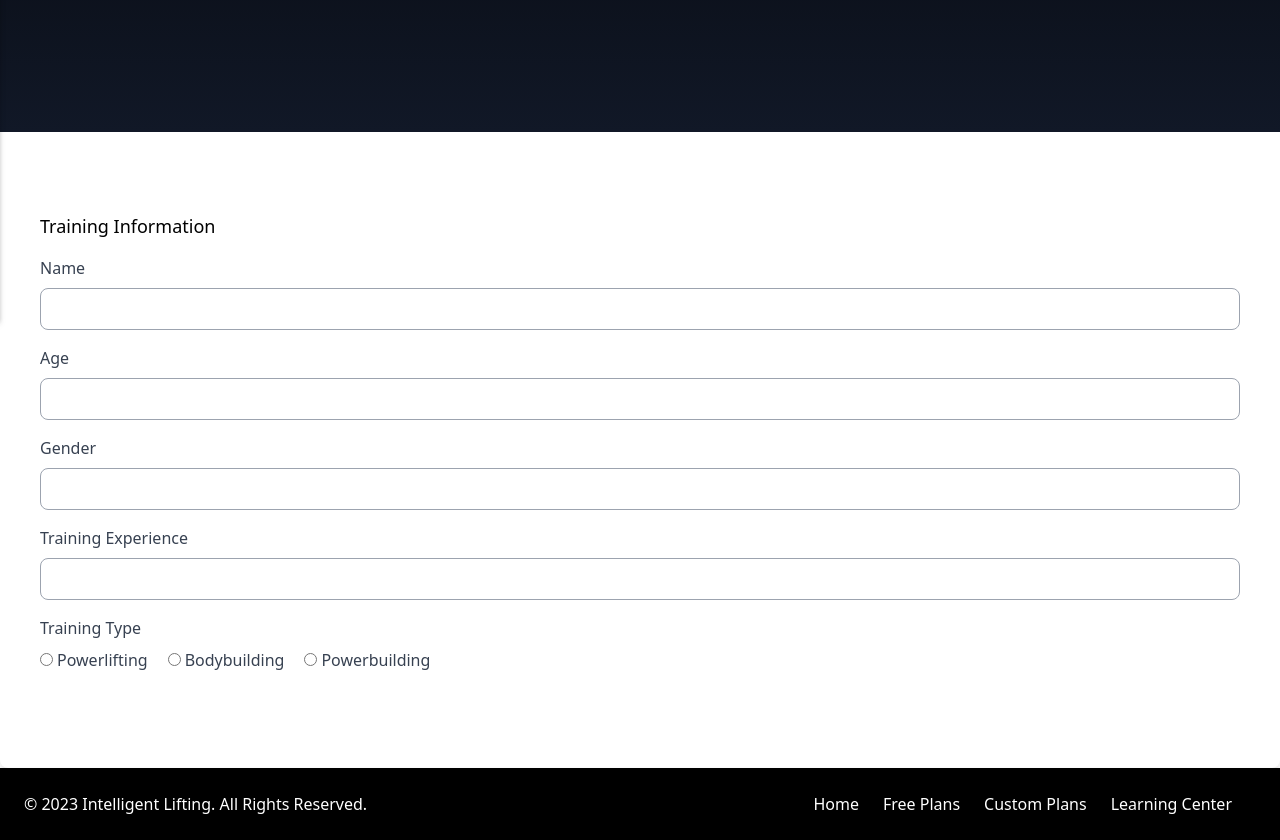
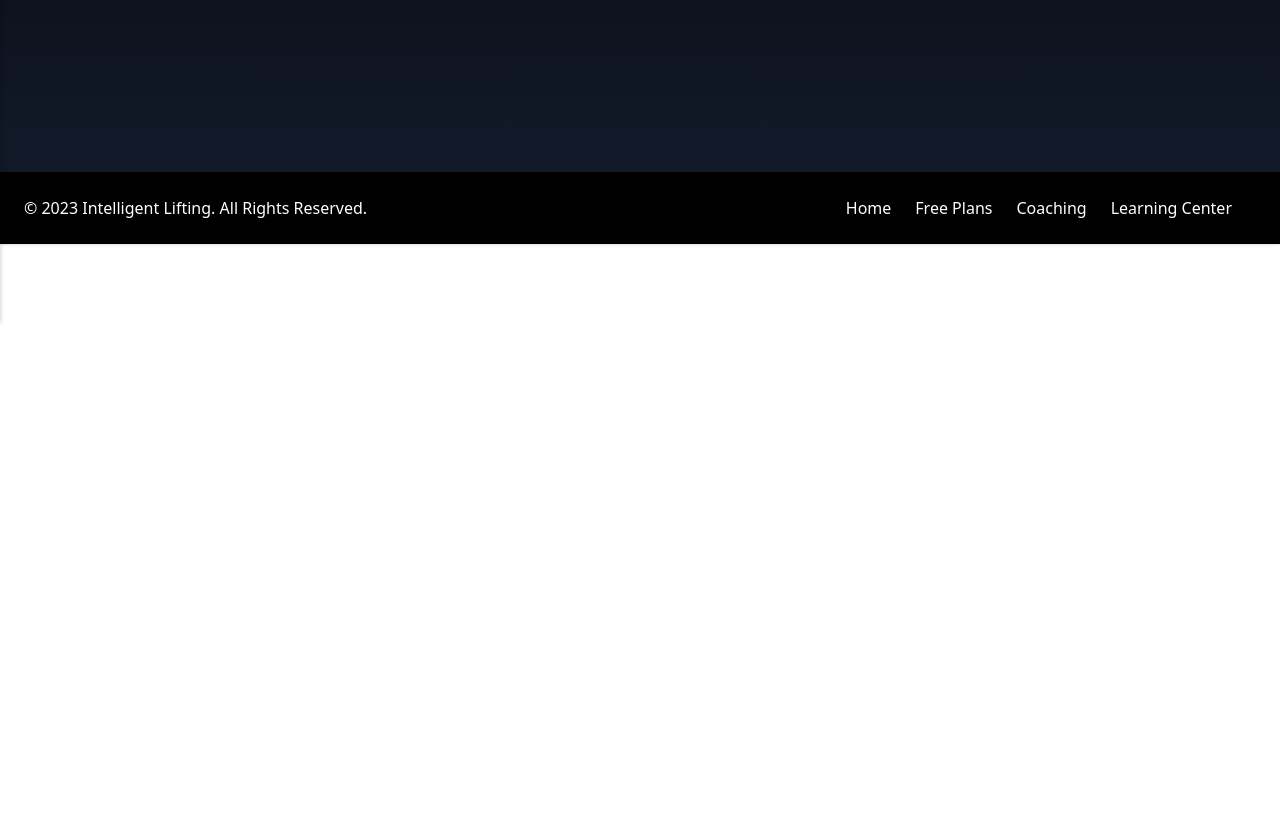
Before and after one commit to jburanpuri/IntelligentLifting, a Next.js app: page /custom in a window 1280 px wide. Shown: the part 480-1320 px from the top of the page. After the commit the page ends 800 px from the top, so only its background shows below. Built offline with nearby package versions, Linux system fonts and the light colour scheme.

Commit message:
added pricing table

```diff
--- a/components/FooterComponent/footer.js
+++ b/components/FooterComponent/footer.js
@@ -15,7 +15,7 @@ export default function Footer() {
             <Link href="/plans" class="mr-4 hover:underline md:mr-6 ">Free Plans</Link>
         </li>
         <li>
-            <Link href="/custom" class="mr-4 hover:underline md:mr-6 ">Custom Plans</Link>
+            <Link href="/custom" class="mr-4 hover:underline md:mr-6 ">Coaching</Link>
         </li>
         <li>
             <Link href="/learningcenter" class="mr-4 hover:underline md:mr-6 ">Learning Center</Link>
--- a/components/NavbarComponent/navbar.js
+++ b/components/NavbarComponent/navbar.js
@@ -15,7 +15,7 @@ function MobileNav({open, setOpen}) {
                 Plans
             </Link>
             <Link className="text-3xl font-normal my-4" href="/custom" onClick={() => setTimeout(() => {setOpen(!open)}, 100)}>
-                Custom Plans
+                Coaching
             </Link>
             <Link className="text-3xl font-normal my-4" href="/learningcenter" onClick={() => setTimeout(() => {setOpen(!open)}, 100)}>
                 Learning Center
@@ -52,7 +52,7 @@ export default function Navbar() {
                         Free Plans
                     </Link>
                     <Link href="/custom" className="px-4 py:4 text-xl font-semibold text-primary">
-                        Custom Plans
+                        Coaching
                     </Link>
                     <Link href="/learningcenter" className="px-4 py:4 text-xl font-semibold text-primary">
                         Learning Center
--- a/pages/custom.js
+++ b/pages/custom.js
@@ -1,165 +1,19 @@
 import React, { useState } from 'react';
 
-const FormComponent = () => {
-  const [selectedOptions, setSelectedOptions] = useState([]);
-  const [name, setName] = useState('');
-  const [age, setAge] = useState('');
-  const [gender, setGender] = useState('');
-  const [trainingExperience, setTrainingExperience] = useState('');
-  const [trainingType, setTrainingType] = useState('');
-
-
-  const handleTrainingTypeChange = (event) => {
-    setTrainingType(event.target.value);
-  };
-
-  const handleOptionChange = (e) => {
-    const { value } = e.target;
-    if (selectedOptions.includes(value)) {
-      setSelectedOptions(selectedOptions.filter((option) => option !== value));
-    } else if (selectedOptions.length < 2) {
-      setSelectedOptions([...selectedOptions, value]);
-    }
-  };
-
-  const handleSubmit = (e) => {
-    e.preventDefault();
-    console.log({
-      name,
-      age,
-      gender,
-      trainingExperience,
-      trainingType,
-      selectedOptions,
-    });
-  };
-
+export default function Custom() {
   return (
-    <div>
+    <div className="bg-gray-900">
     <div className="bg-gradient-to-t from-gray-900 to-black text-center py-52">
     <h1 className="text-4xl font-bold text-primary">Custom Made Workout Plans</h1>
     <h1 className="text-3xl font-semibold py-5 text-white">Coming Soon</h1>
 </div>
-    <form
-      className="py-20 px-10 bg-white rounded-lg shadow-lg"
-      onSubmit={handleSubmit}
-    >
-      <h2 className="text-lg font-normal mb-4">Training Information</h2>
-      <div className="mb-4">
-        <label
-          className="block text-gray-700 font-medium mb-2"
-          htmlFor="name"
-        >
-          Name
-        </label>
-        <input
-          className="border border-gray-400 p-2 rounded-lg w-full"
-          type="text"
-          id="name"
-          value={name}
-          onChange={(e) => setName(e.target.value)}
-        />
-      </div>
-      <div className="mb-4">
-        <label
-          className="block text-gray-700 font-medium mb-2"
-          htmlFor="age"
-        >
-          Age
-        </label>
-        <input
-          className="border border-gray-400 p-2 rounded-lg w-full"
-          type="number"
-          id="age"
-          value={age}
-          onChange={(e) => setAge(e.target.value)}
-        />
-      </div>
-      <div className="mb-4">
-        <label
-          className="block text-gray-700 font-medium mb-2"
-          htmlFor="gender"
-        >
-          Gender
-        </label>
-        <input
-          className="border border-gray-400 p-2 rounded-lg w-full"
-          type="text"
-          id="gender"
-          value={gender}
-          onChange={(e) => setGender(e.target.value)}
-        />
-      </div>
-        <div className="mb-4">
-        <label
-            className="block text-gray-700 font-medium mb-2"
-            htmlFor="trainingExperience"
-        >
-            Training Experience
-        </label>
-        <input
-            className="border border-gray-400 p-2 rounded-lg w-full"
-            type="text"
-            id="trainingExperience"
-            value={trainingExperience}
-            onChange={(e) => setTrainingExperience(e.target.value)}
-        />
-        </div>
-        <div className="mb-4">
-  <label
-    className="block text-gray-700 font-medium mb-2"
-    htmlFor="trainingType"
-  >
-    Training Type
-  </label>
-  <div>
-    <input
-      type="radio"
-      id="powerlifting"
-      name="trainingType"
-      value="powerlifting"
-      onChange={handleTrainingTypeChange}
-      checked={trainingType === 'powerlifting'}
-    />
-    <label
-      className="inline-block mr-4 text-gray-700 font-normal px-1"
-      htmlFor="powerlifting"
-    >
-      Powerlifting
-    </label>
-    <input
-      type="radio"
-      id="bodybuilding"
-      name="trainingType"
-      value="bodybuilding"
-      onChange={handleTrainingTypeChange}
-      checked={trainingType === 'bodybuilding'}
-    />
-    <label
-      className="inline-block mr-4 text-gray-700 font-normal px-1"
-      htmlFor="bodybuilding"
-    >
-      Bodybuilding
-    </label>
-    <input
-      type="radio"
-      id="powerbuilding"
-      name="trainingType"
-      value="powerbuilding"
-      onChange={handleTrainingTypeChange}
-      checked={trainingType === 'powerbuilding'}
-    />
-    <label
-      className="inline-block mr-4 text-gray-700 font-normal px-1"
-      htmlFor="powerbuilding"
-    >
-      Powerbuilding
-    </label>
-  </div>
+<div className="py-5">
+<script async src="https://js.stripe.com/v3/pricing-table.js"></script>
+<stripe-pricing-table pricing-table-id="prctbl_1MWoEcGDnKaPJ8BWon1nJCNA"
+publishable-key="pk_live_51L8ZmeGDnKaPJ8BW6K6t4gny0fXqSuQw6f6ODSZw0j1Cb4lpNKJaf67X0D4MkJkQwuVJYo8XT1V4W1udNmoYzZxB003CXbcPWB">
+</stripe-pricing-table>
 </div>
-</form>
-</div>
+
+    </div>
     );
 };
-
-export default FormComponent;
```
